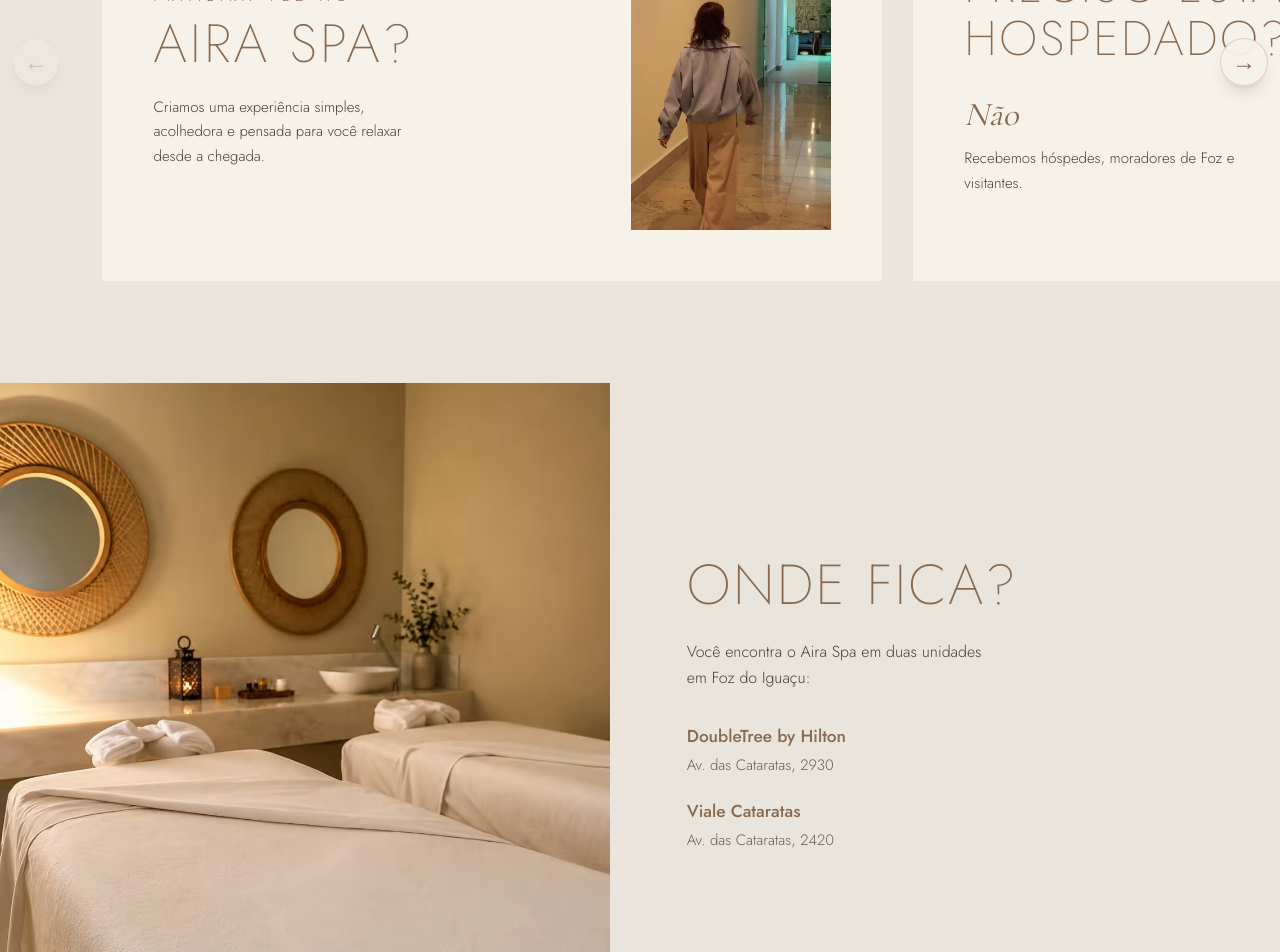
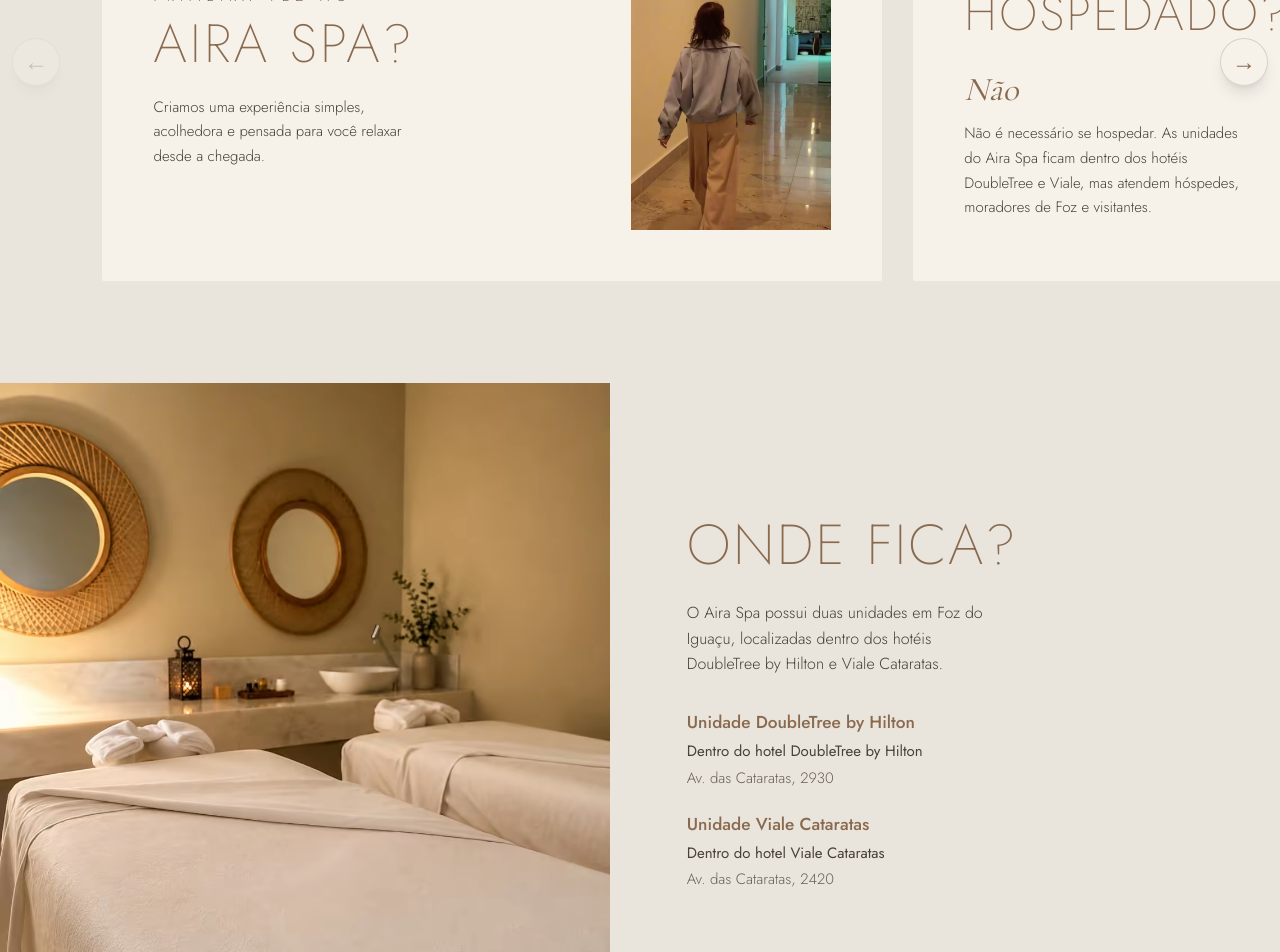
Before and after one commit to franciscodelgaudio/aira-spa, a Next.js app: page / in a window 1280 px wide. Shown: the part 1860-2812 px from the top of the page. Built offline with nearby package versions, Linux system fonts and the light colour scheme.

Commit message:
refactor: update spa location descriptions and improve component structure

```diff
--- a/app/layout.tsx
+++ b/app/layout.tsx
@@ -21,7 +21,7 @@ const cormorant = Cormorant_Garamond({
 export const metadata: Metadata = {
   title: "Aira Spa — Massagem e relaxamento em Foz do Iguaçu",
   description:
-    "Duas unidades em Foz do Iguaçu: DoubleTree by Hilton e Viale Cataratas. Massagem relaxante, candle, pedras quentes, drenagem linfática e facial. Agende pelo WhatsApp.",
+    "O Aira Spa possui duas unidades em Foz do Iguaçu, localizadas dentro dos hotéis DoubleTree by Hilton e Viale Cataratas. Massagem relaxante, candle, pedras quentes, drenagem linfática e facial.",
   openGraph: {
     title: "Aira Spa — Foz do Iguaçu",
     description: "Seu corpo pede pausa. Um instante para desacelerar.",
--- a/components/agendar-fab.tsx
+++ b/components/agendar-fab.tsx
@@ -1,5 +1,5 @@
 import InstagramIcon from "./instagram-icon";
-import { instagram, units } from "@/lib/site";
+import { instagram } from "@/lib/site";
 
 const pill =
   "flex min-h-12 items-center rounded-full bg-clay text-cream shadow-[0_10px_30px_rgba(36,31,27,.22)] transition-colors hover:bg-clay-deep";
@@ -17,9 +17,7 @@ export default function AgendarFab() {
         <InstagramIcon className="h-[22px] w-[22px]" />
       </a>
       <a
-        href={units[0].whatsapp}
-        target="_blank"
-        rel="noreferrer"
+        href="#sec-agendar"
         className={`${pill} gap-2.5 px-[22px] py-3.5 text-[13px] font-light uppercase tracking-[0.16em]`}
       >
         Agendar
--- a/components/local.tsx
+++ b/components/local.tsx
@@ -26,7 +26,8 @@ export default function Local() {
             data-reveal="1"
             className="m-0 mt-[clamp(16px,2vw,28px)] max-w-[34ch] text-[clamp(16px,1.2vw,20px)] font-light leading-[1.6] text-body"
           >
-            Você encontra o Aira Spa em duas unidades em Foz do Iguaçu:
+            O Aira Spa possui duas unidades em Foz do Iguaçu, localizadas dentro dos
+            hotéis DoubleTree by Hilton e Viale Cataratas.
           </p>
           <div
             data-reveal="1"
@@ -37,6 +38,9 @@ export default function Local() {
                 <div className="text-[clamp(17px,1.35vw,22px)] font-medium text-clay">
                   {unit.name}
                 </div>
+                <div className="mt-1 text-[clamp(15px,1.1vw,18px)] font-normal text-body">
+                  {unit.location}
+                </div>
                 <div className="mt-1 text-[clamp(15px,1.1vw,18px)] font-light text-muted">
                   {unit.address}
                 </div>
@@ -46,7 +50,10 @@ export default function Local() {
         </div>
       </div>
 
-      <div className="flex min-h-[80vh] flex-wrap items-stretch bg-taupe">
+      <div
+        id="sec-agendar"
+        className="flex min-h-[80vh] scroll-mt-0 flex-wrap items-stretch bg-taupe"
+      >
         <div className="flex flex-1 basis-[380px] flex-col justify-center p-[clamp(32px,6vw,110px)] text-cream">
           <h2
             data-reveal="1"
@@ -64,7 +71,8 @@ export default function Local() {
             data-reveal="1"
             className="m-0 mt-1.5 max-w-[34ch] text-[clamp(16px,1.2vw,20px)] font-light leading-[1.6] text-cream/95"
           >
-            Escolha uma unidade e entre em contato pelo WhatsApp.
+            Escolha a unidade do Aira Spa dentro do hotel de sua preferência e entre
+            em contato pelo WhatsApp.
           </p>
           <div
             data-reveal="1"
--- a/components/primeira-vez.tsx
+++ b/components/primeira-vez.tsx
@@ -97,7 +97,9 @@ export default function PrimeiraVez() {
                 Não
               </div>
               <p className="m-0 mt-1.5 max-w-[32ch] text-[clamp(15px,1.15vw,19px)] font-light leading-[1.65] text-body">
-                Recebemos hóspedes, moradores de Foz e visitantes.
+                Não é necessário se hospedar. As unidades do Aira Spa ficam dentro dos
+                hotéis DoubleTree e Viale, mas atendem hóspedes, moradores de Foz e
+                visitantes.
               </p>
             </div>
             <div className={cardMedia}>
@@ -123,8 +125,9 @@ export default function PrimeiraVez() {
                 E QUANDO EU CHEGAR?
               </h2>
               <p className="m-0 mt-[clamp(16px,2vw,28px)] max-w-[34ch] text-[clamp(15px,1.15vw,19px)] font-light leading-[1.65] text-body">
-                É só se apresentar na recepção do hotel, que você será encaminhado até o
-                Aira Spa. Depois, é só relaxar e aproveitar o seu momento.
+                É só se apresentar na recepção do hotel onde fica a unidade do Aira Spa
+                escolhida. A equipe indicará o caminho; depois, é só relaxar e aproveitar
+                o seu momento.
               </p>
             </div>
           </article>
--- a/lib/site.ts
+++ b/lib/site.ts
@@ -1,12 +1,14 @@
 export const units = [
   {
-    name: "DoubleTree by Hilton",
+    name: "Unidade DoubleTree by Hilton",
+    location: "Dentro do hotel DoubleTree by Hilton",
     address: "Av. das Cataratas, 2930",
     phone: "(45) 99133-1717",
     whatsapp: "https://wa.me/5545991331717",
   },
   {
-    name: "Viale Cataratas",
+    name: "Unidade Viale Cataratas",
+    location: "Dentro do hotel Viale Cataratas",
     address: "Av. das Cataratas, 2420",
     phone: "(45) 99103-1666",
     whatsapp: "https://wa.me/5545991031666",
```
